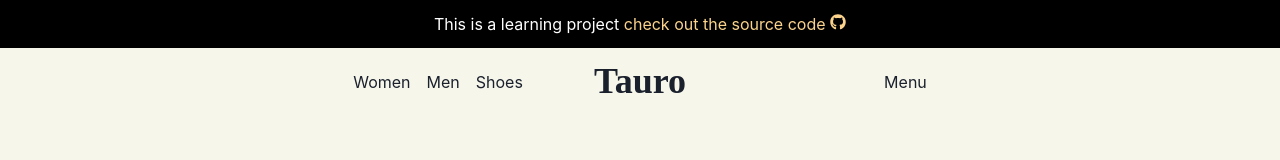
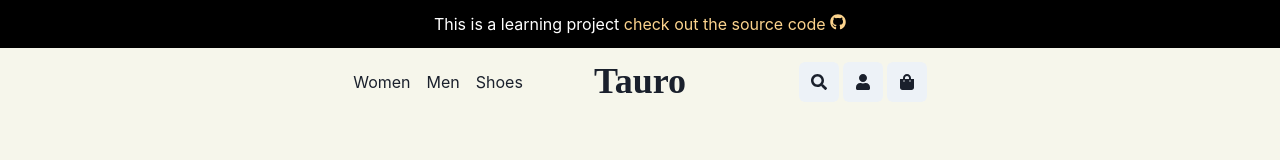
Before and after one commit to jpecheverryp/ecomm, a React (Create React App) app in the folder client/: page /shoes in a window 1280 px wide. Shown: the top 160 px of the page. Built offline with nearby package versions, Linux system fonts and the light colour scheme.

Commit message:
add header menu with shopping bag, login and search icons

```diff
--- a/client/src/components/Header.tsx
+++ b/client/src/components/Header.tsx
@@ -1,5 +1,6 @@
 import { Box, Container, HStack } from '@chakra-ui/react';
 import React from 'react';
+import HeaderMenu from './HeaderMenu';
 import Logo from './Logo';
 import Navbar from './Navbar';
 
@@ -19,9 +20,7 @@ const Header = () => {
       >
         <Navbar />
         <Logo />
-        <Box flex={1} mr={'auto'} textAlign='right'>
-          Menu
-        </Box>
+        <HeaderMenu />
       </Container>
     </Box>
   );
--- /dev/null
+++ b/client/src/components/HeaderMenu.tsx
@@ -0,0 +1,41 @@
+import { Box, IconButton } from '@chakra-ui/react';
+import { FaSearch, FaShoppingBag, FaUser } from 'react-icons/fa';
+import React from 'react';
+const handleSearch = () => {
+  console.log('search');
+};
+const redirectToBag = () => {
+  console.log('shopping bag');
+};
+const redirectToLogin = () => {
+  console.log('login');
+};
+const HeaderMenu = () => {
+  return (
+    <Box
+      display={'flex'}
+      flex={1}
+      mr={'auto'}
+      justifyContent={'flex-end'}
+      gap={1}
+    >
+      <IconButton
+        aria-label='search'
+        onClick={handleSearch}
+        icon={<FaSearch />}
+      />
+      <IconButton
+        aria-label='login'
+        onClick={redirectToLogin}
+        icon={<FaUser />}
+      />
+      <IconButton
+        aria-label='shopping bag'
+        onClick={redirectToBag}
+        icon={<FaShoppingBag />}
+      />
+    </Box>
+  );
+};
+
+export default HeaderMenu;
```
